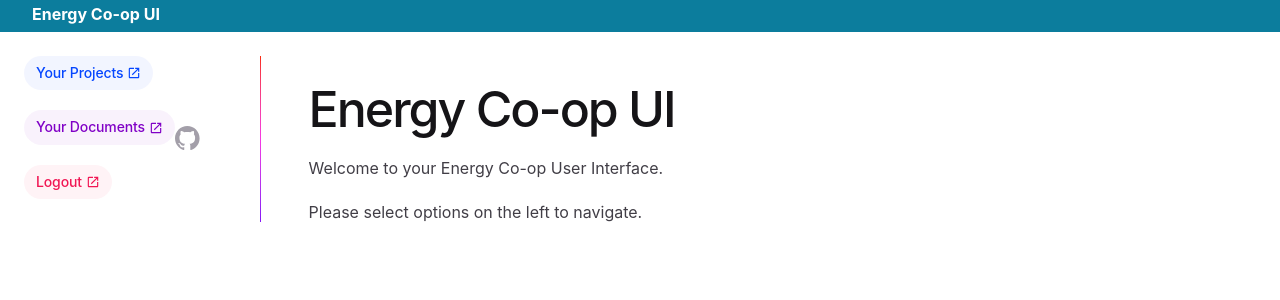
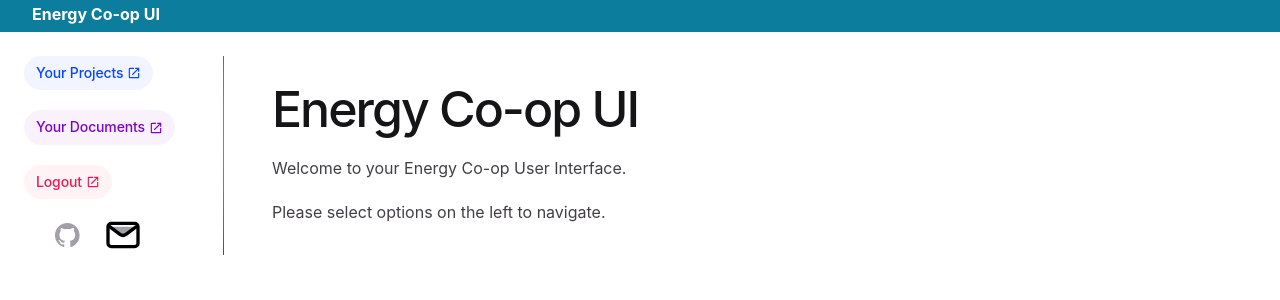
Before and after one commit to EM-Creations/Energy-Co-op-UI, an Angular app: page / in a window 1280 px wide. Shown: the top 300 px of the page. Built offline with nearby package versions, Linux system fonts and the light colour scheme.

Commit message:
Progress on base UI design.

```diff
--- a/src/app/left-nav/left-nav/left-nav.component.scss
+++ b/src/app/left-nav/left-nav/left-nav.component.scss
@@ -36,8 +36,12 @@
 
 section#left-nav {
   display: flex;
-  flex-grow: 1;
+  height: 100%;
   padding-left: 0;
+  flex-direction: column;
+  align-items: center;
+  flex-wrap: wrap;
+  gap: 1rem;
 }
 
 p {
@@ -95,9 +99,15 @@ p {
 
 .social-links {
   display: flex;
+  flex-direction: row;
   align-items: center;
-  gap: 0.73rem;
-  margin-top: 1.5rem;
+  flex-wrap: wrap;
+  gap: 0.5rem;
+}
+
+.social-links > a {
+  display: flex;
+  width: 2.5rem;
 }
 
 .social-links path {
```
